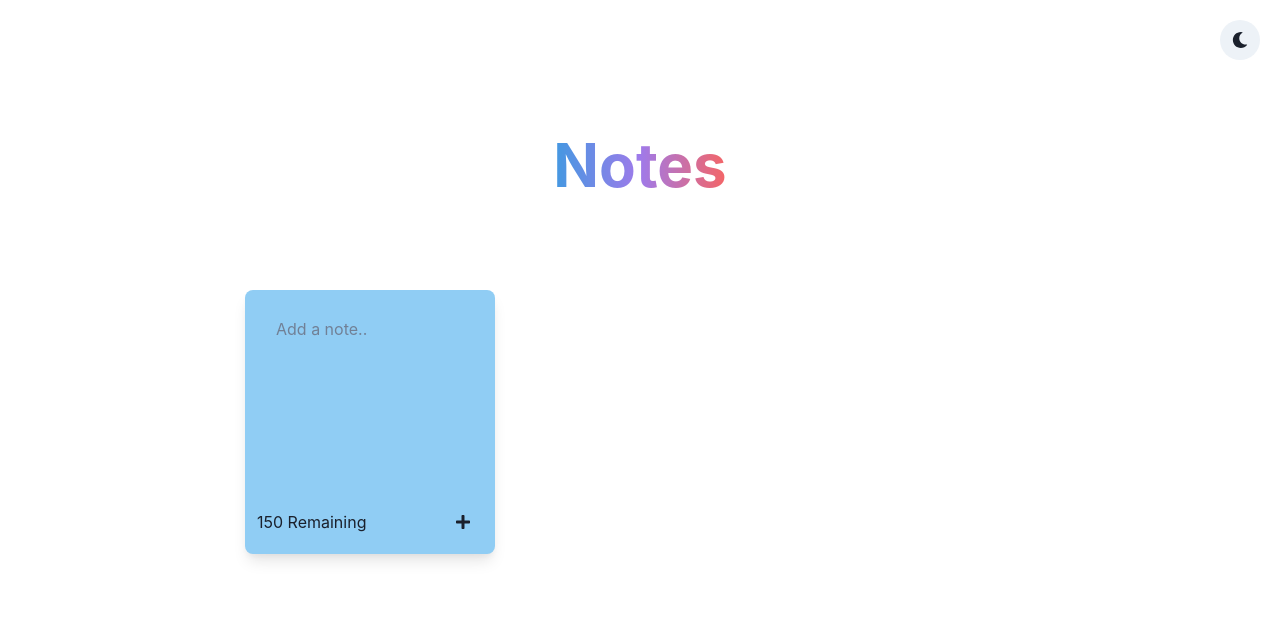
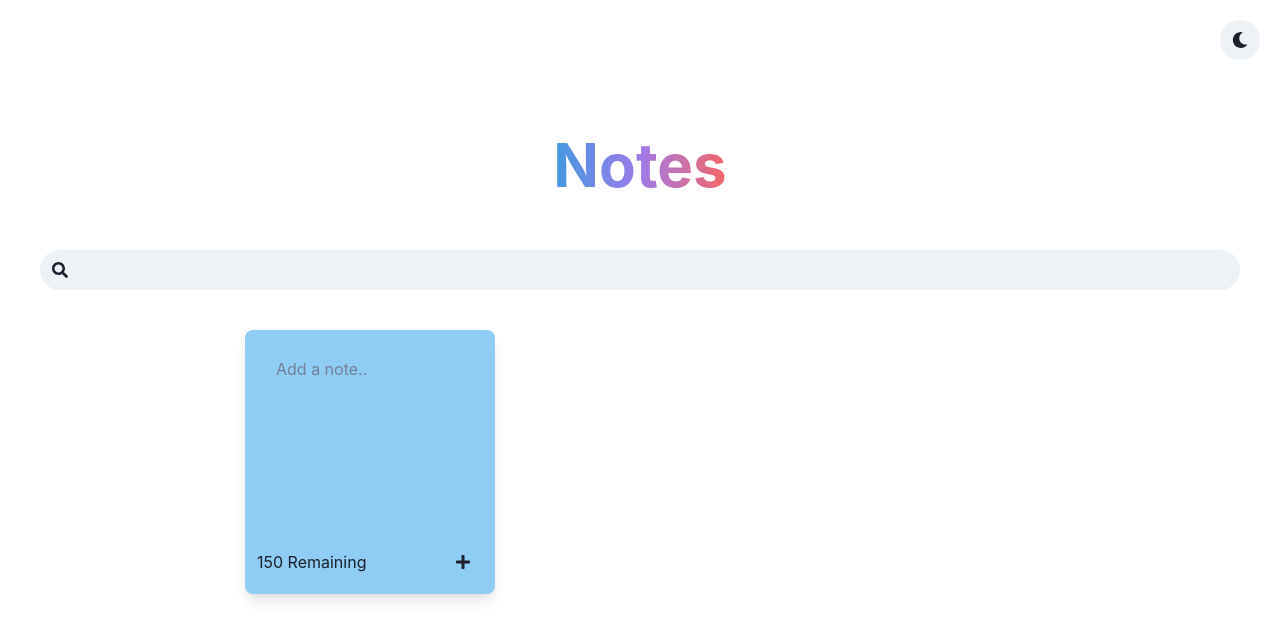
Before and after one commit to shoaibiqbal0/react-notes-app, a React (Create React App) app: page / in a window 1280 px wide. Shown: the top 640 px of the page. Built offline with nearby package versions, Linux system fonts and the light colour scheme.

Commit message:
Added search bar

```diff
--- a/src/components/Header.jsx
+++ b/src/components/Header.jsx
@@ -13,7 +13,7 @@ const Header = () => {
           isRound
         />
       </VStack>
-      <VStack pb="20" pt="10" align="center">
+      <VStack pb="10" pt="10" align="center">
         <Text
           fontSize="6xl"
           fontWeight="bold"
--- a/src/components/NotesList.jsx
+++ b/src/components/NotesList.jsx
@@ -2,6 +2,7 @@ import { Flex, SimpleGrid } from "@chakra-ui/react";
 import React, { useState } from "react";
 import AddNote from "./AddNote";
 import Note from "./Note";
+import Search from "./Search";
 
 const NotesList = () => {
   const [notes, setNotes] = useState([]);
@@ -21,6 +22,8 @@ const NotesList = () => {
   };
 
   return (
+    <div>
+      <Search />
       <Flex justify="center">
         <SimpleGrid columns={[1, 2, 3]} spacing="5" mx="2">
           {notes.map((note, index) => {
@@ -37,6 +40,7 @@ const NotesList = () => {
           <AddNote addNote={addNewNote} />
         </SimpleGrid>
       </Flex>
+    </div>
   );
 };
 
--- /dev/null
+++ b/src/components/Search.jsx
@@ -0,0 +1,16 @@
+import React from "react";
+import { FaSearch } from "react-icons/fa";
+import { Flex, Input, InputGroup, InputLeftElement } from "@chakra-ui/react";
+
+const Search = () => {
+  return (
+    <Flex justify="center" pb="10" px="10">
+      <InputGroup>
+        <InputLeftElement children={<FaSearch />} />
+        <Input variant="filled" borderRadius="100" />
+      </InputGroup>
+    </Flex>
+  );
+};
+
+export default Search;
```
Lines whose indentation alone changed are shown as unchanged.
